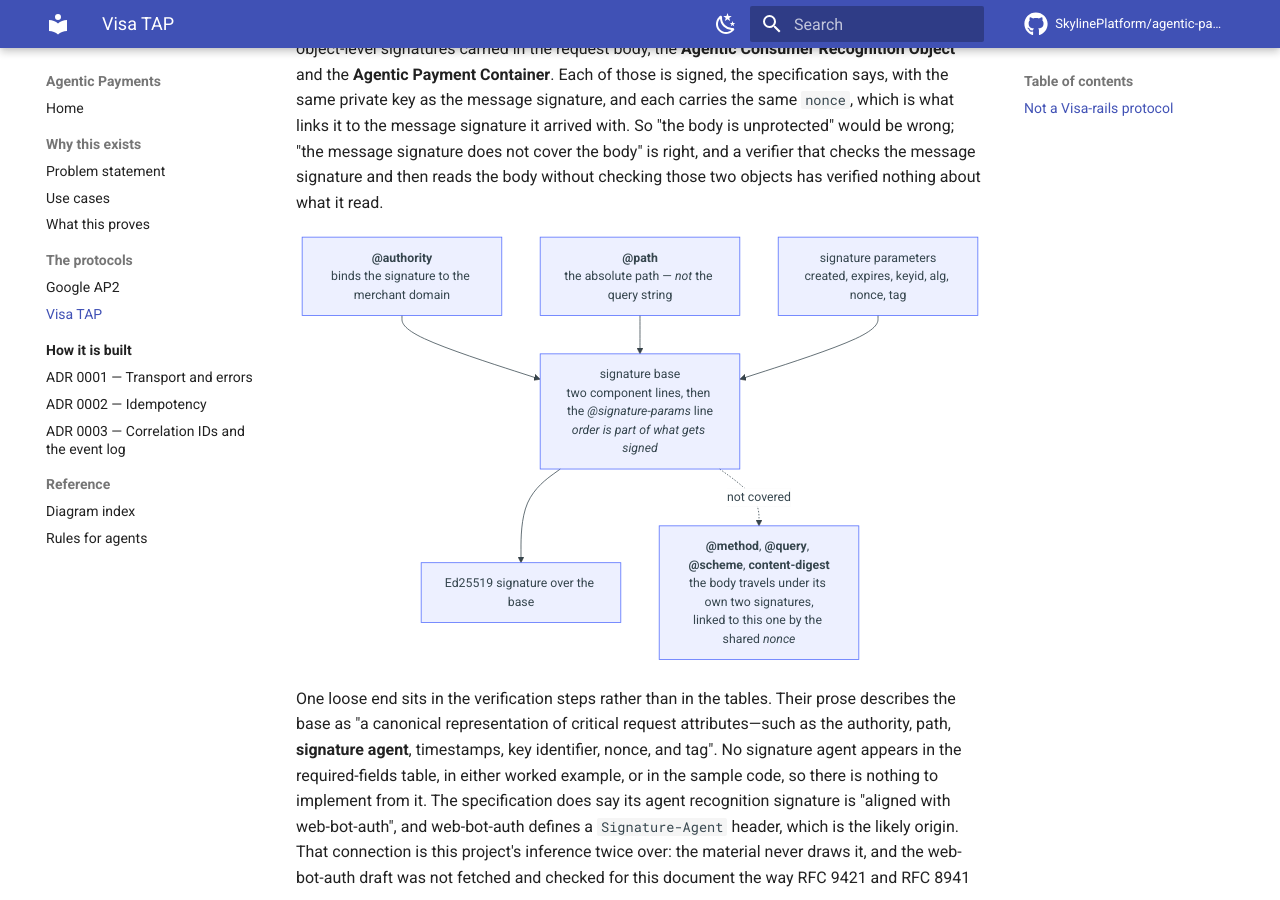
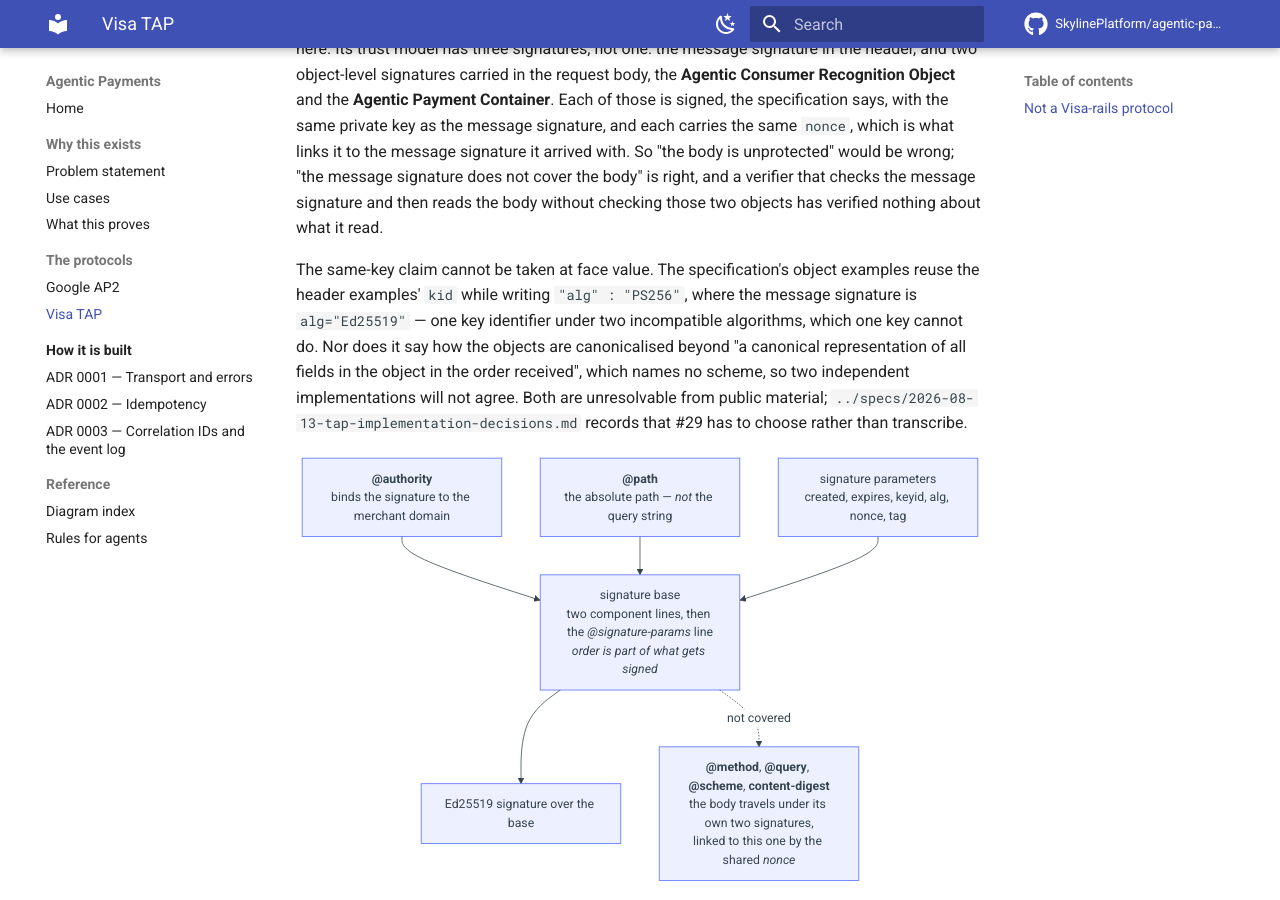
Before and after one commit to SkylinePlatform/agentic-payments, an MkDocs documentation site: the page built from docs/protocols/tap.md, in a window 1280 px wide and 900 px high, scrolled down 5816 px. Built offline with MkDocs 1.6.1 and Material for MkDocs 9.7.7, drawn with Linux system fonts in a browser that asks for light colours; comment, search, counter and statistics services are not loaded; some of the changed text lies outside the part shown.

Commit message:
docs(tap): five corrections an adversarial review found in the corrections
Thirty-eight findings across both TAP branches, twenty-two surviving verifiers
told to refute and to default to refuting. Five were here.

The sample does not re-order the parameters. Its base reads created, keyid,
expires, nonce, tag and both Sample Request headers read the same with alg
inserted — remove alg and they agree exactly. Only the first header example
differs, and that is the one this document already shows does not parse as an
RFC 8941 field at all. Three divergences still stand; dropping alg violates §4.1
on its own.

"The verification steps twice instruct a merchant to block" was wrong in both
halves. An expired public key is reached three times, and only the message
signature says block — the two body objects say the content "may be inaccurate",
under a preamble leaving usability to merchant discretion.

The same-key claim needed the qualification this document was otherwise careful
to give everything: the object examples reuse the header examples' kid while
writing PS256 against the message signature's Ed25519, which one key cannot do,
and the canonicalisation names no scheme. A reader of this page alone would sign
the body objects with the Ed25519 message key.

ADR 0001 said pkg/httpsig "implements RFC 9421 in those terms". It is a five-line
doc.go and has been since the scaffold; nothing in this tree implements RFC 9421.

And the README, while upgrading the topology claim to the specification's own,
still attributed it to a "Visa reference architecture" — a phrase that appears
nowhere in the published material, and the reason the unsourced reading existed.
The quote two lines later does the work alone.

Refs #33

Co-Authored-By: Claude Opus 5 (1M context) <noreply@anthropic.com>

````diff
--- a/docs/protocols/tap.md
+++ b/docs/protocols/tap.md
@@ -201,8 +201,10 @@ self-signed key, is that trust can be taken back.
 than it first looks.** There is no revocation list. The documented response
 schema has six members — `kty`, `kid`, `use`, `alg`, `n` and `e` — and none of
 them is `exp` or `nbf`, so a key has no way to say when it stops being valid,
-even though the verification steps twice instruct a merchant to block a message
-when "the public key has expired". There is no `ETag` on the live response and
+even though the verification steps reach for an expired public key three times —
+once to block the message outright, and twice, for the Agentic Consumer
+Recognition Object and the Agentic Payment Container, to say only that the
+content "may be inaccurate". There is no `ETag` on the live response and
 therefore no conditional request a verifier could make cheaply enough to make
 often. The only lifecycle signal that exists is the `Cache-Control: max-age` on
 that response, and a staleness hint is not a statement about trust.
@@ -263,6 +265,16 @@ is unprotected" would be wrong; "the message signature does not cover the body"
 is right, and a verifier that checks the message signature and then reads the
 body without checking those two objects has verified nothing about what it
 read.
+
+The same-key claim cannot be taken at face value. The specification's object
+examples reuse the header examples' `kid` while writing `"alg" : "PS256"`, where
+the message signature is `alg="Ed25519"` — one key identifier under two
+incompatible algorithms, which one key cannot do. Nor does it say how the
+objects are canonicalised beyond "a canonical representation of all fields in
+the object in the order received", which names no scheme, so two independent
+implementations will not agree. Both are unresolvable from public material;
+`../specs/2026-08-13-tap-implementation-decisions.md` records that #29 has to
+choose rather than transcribe.
 
 ```mermaid
 flowchart TB
@@ -440,7 +452,7 @@ things.
 |---|---|---|
 | Component names bare, as `@authority: example.com` | The component name is an `sf-string` — "the serialization of the component name itself is encased in double quotes", so `"@authority": example.com` | §2.5 |
 | The signature label inside the parameters line, as `"@signature-params": sig2=("@authority" "@path");…` | The value is the Inner List alone. "Note that this does not include the signature's label from the Signature-Input field." | §3.2 step 7, and the `signature-params-line` ABNF in §2.5 |
-| `alg` absent from the base while present in the header, and the remaining parameters in a different order from the header's | The `Signature-Input` value "MUST contain the same serialized value used in generating the signature base's `@signature-params` value", with "list order and parameter order … preserved" | §4.1 |
+| `alg` absent from the base while present in the header, so the two are not the same serialised value — once `alg` is removed, the sample's base and both Sample Request headers agree exactly | The `Signature-Input` value "MUST contain the same serialized value used in generating the signature base's `@signature-params` value", with "list order and parameter order … preserved" | §4.1 |
 
 Only the two component lines are affected by the first row; the
 `"@signature-params"` line in the sample *is* correctly quoted, which is part of
@@ -505,7 +517,7 @@ part worth re-reading before writing code.
 | The published material supplies nothing to revoke with: no revocation list, no `exp`/`nbf`, no `ETag` | Registry resolution |
 | The live directory holds one RSA key and no Ed25519 key, so it can verify no agent signature | Registry resolution |
 | TAP covers `@authority` and `@path` only — the method, the query string and the body are not signed | Signature base construction |
-| The body is protected by two separate object signatures, linked to the message signature by a shared `nonce` | Signature base construction |
+| The body is protected by two separate object signatures, linked to the message signature by a shared `nonce` — but their canonicalisation is unspecified and their `alg` contradicts the message signature's | Signature base construction |
 | Signature base reconstruction must match the signer's component *and* parameter ordering exactly | Signature base construction |
 | TAP uses Ed25519; AP2 forbids a deterministic scheme for the Checkout JWT — opposite requirements, different threat models | Signature base construction |
 | `created` and `expires` must be no more than eight minutes apart, or the message is blocked | Freshness: the eight-minute window and the nonce |
````
Also changed, not shown: README.md (+2 -2 lines), docs/architecture/adr/0001-transport-and-errors.md (+1 -2 lines).
